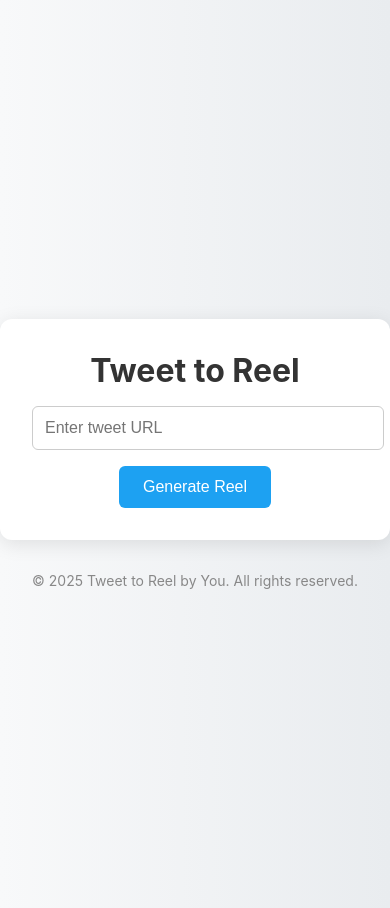
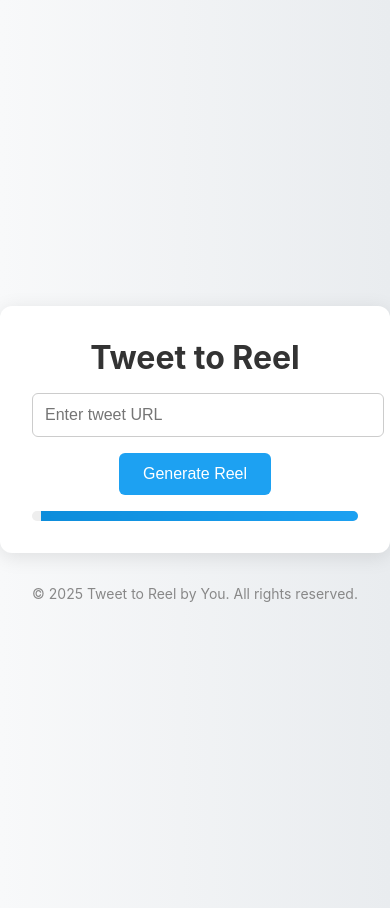
Before and after one commit to Costinbc/tweet_to_reel, a Flask app: page / in a window 390 px wide. Run offline with Flask 3, Linux system fonts and the light colour scheme.

Commit message:
mobile fix

```diff
--- a/templates/index.html
+++ b/templates/index.html
@@ -5,6 +5,8 @@
   <meta name="viewport" content="width=device-width, initial-scale=1.0" />
   <title>Tweet to Reel</title>
   <link rel="icon" href="{{ url_for('static', filename='favicon.ico') }}" type="image/x-icon" />
+  <link rel="apple-touch-icon" href="{{ url_for('static', filename='favicon.png') }}">
+  <meta name="theme-color" content="#ffffff" />
   <style>
     body {
       font-family: -apple-system, BlinkMacSystemFont, 'Segoe UI', Roboto, Oxygen, Ubuntu, Cantarell, 'Open Sans', 'Helvetica Neue', sans-serif;
@@ -57,7 +59,7 @@
       margin-bottom: 1rem;
     }
     .progress-bar {
-      display: none;
+      display: block;
       margin-top: 1rem;
       width: 100%;
       height: 10px;
@@ -67,9 +69,13 @@
     }
     .progress-bar-fill {
       height: 100%;
-      width: 0;
-      background-color: #1da1f2;
-      transition: width 0.4s ease;
+      width: 100%;
+      background: linear-gradient(270deg, #1da1f2, #0d8ddb);
+      animation: loading 2s infinite;
+    }
+    @keyframes loading {
+      0% { transform: translateX(-100%); }
+      100% { transform: translateX(100%); }
     }
     footer {
       margin-top: 2rem;
@@ -77,22 +83,6 @@
       color: #888;
     }
   </style>
-  <script>
-    function showProgressBar() {
-      const bar = document.getElementById('progress-bar');
-      const fill = document.getElementById('progress-bar-fill');
-      bar.style.display = 'block';
-      let width = 0;
-      const interval = setInterval(() => {
-        if (width >= 90) {
-          clearInterval(interval);
-        } else {
-          width += 1;
-          fill.style.width = width + '%';
-        }
-      }, 100);
-    }
-  </script>
 </head>
 <body>
   <div class="container">
@@ -100,12 +90,12 @@
     {% if error %}
       <div class="error">{{ error }}</div>
     {% endif %}
-    <form method="POST" onsubmit="showProgressBar()">
+    <form method="POST">
       <input type="text" name="url" placeholder="Enter tweet URL" required />
       <button type="submit">Generate Reel</button>
     </form>
-    <div id="progress-bar" class="progress-bar">
-      <div id="progress-bar-fill" class="progress-bar-fill"></div>
+    <div class="progress-bar">
+      <div class="progress-bar-fill"></div>
     </div>
   </div>
   <footer>
```
